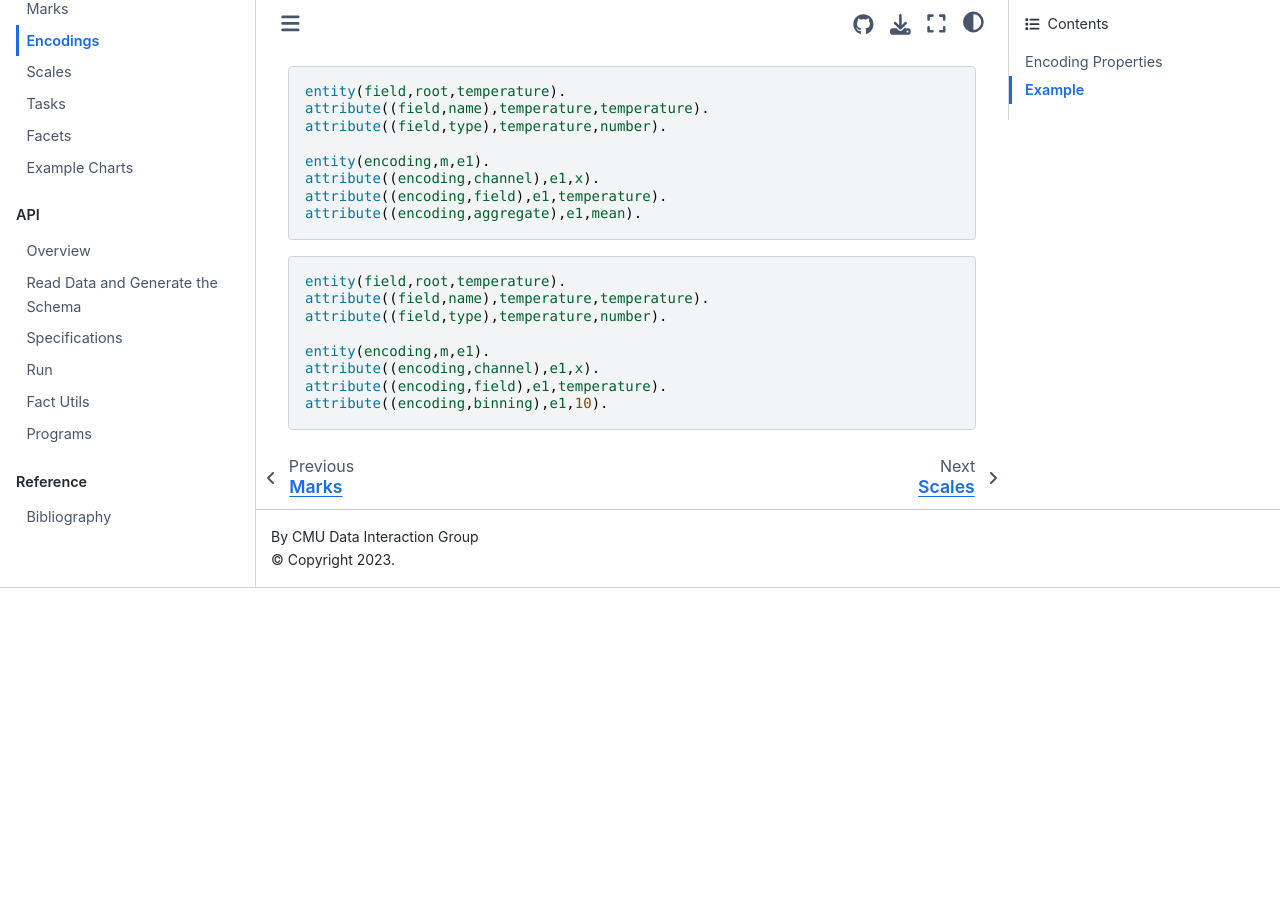
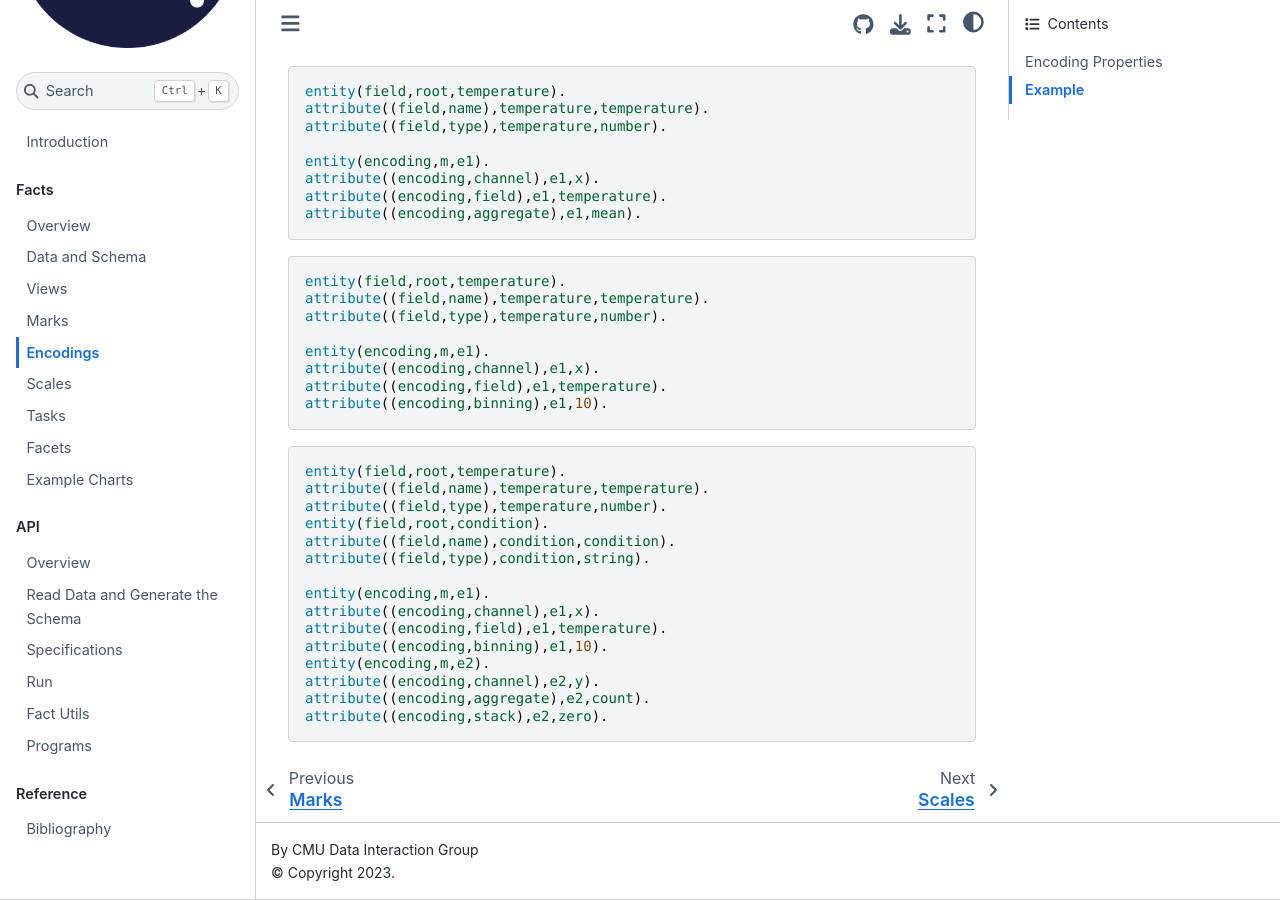
Before and after one commit to cmudig/draco2, a Jupyter Book: the page built from docs/facts/encoding.md, in a window 1280 px wide and 900 px high, scrolled down 549 px. Built offline with Jupyter Book 1.0.4 settings and Sphinx 7.4.7 and the Sphinx Book theme 1.1.4, drawn with Linux system fonts in a browser that asks for light colours; before the commit the page ends 1137 px from its top, so only the background shows below that.

Commit message:
stack docs

````diff
--- a/docs/facts/encoding.md
+++ b/docs/facts/encoding.md
@@ -42,3 +42,21 @@ attribute((encoding,channel),e1,x).
 attribute((encoding,field),e1,temperature).
 attribute((encoding,binning),e1,10).
 ```
+
+```prolog
+entity(field,root,temperature).
+attribute((field,name),temperature,temperature).
+attribute((field,type),temperature,number).
+entity(field,root,condition).
+attribute((field,name),condition,condition).
+attribute((field,type),condition,string).
+
+entity(encoding,m,e1).
+attribute((encoding,channel),e1,x).
+attribute((encoding,field),e1,temperature).
+attribute((encoding,binning),e1,10).
+entity(encoding,m,e2).
+attribute((encoding,channel),e2,y).
+attribute((encoding,aggregate),e2,count).
+attribute((encoding,stack),e2,zero).
+```
````
Also changed, not shown: docs/facts/examples.ipynb, docs/facts/stack.png (added), docs/facts/stack_normalize.png (added).
